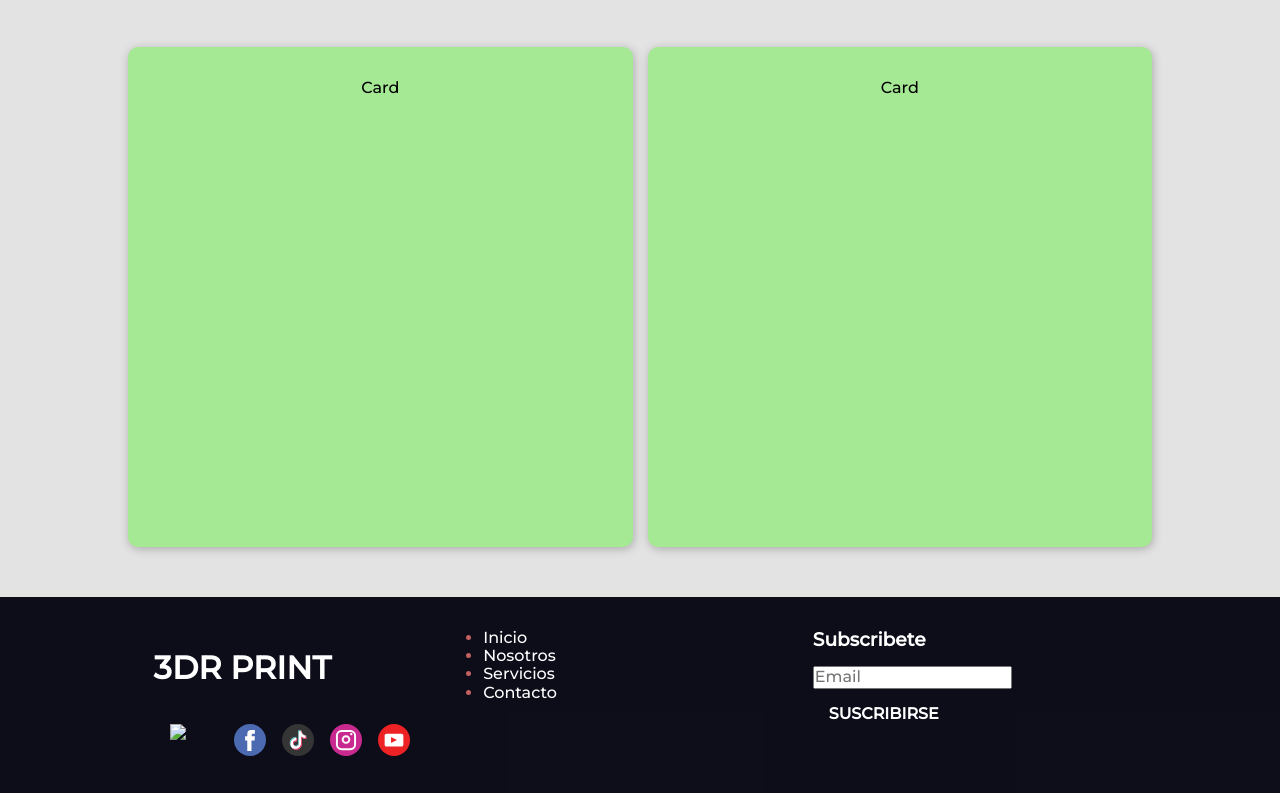
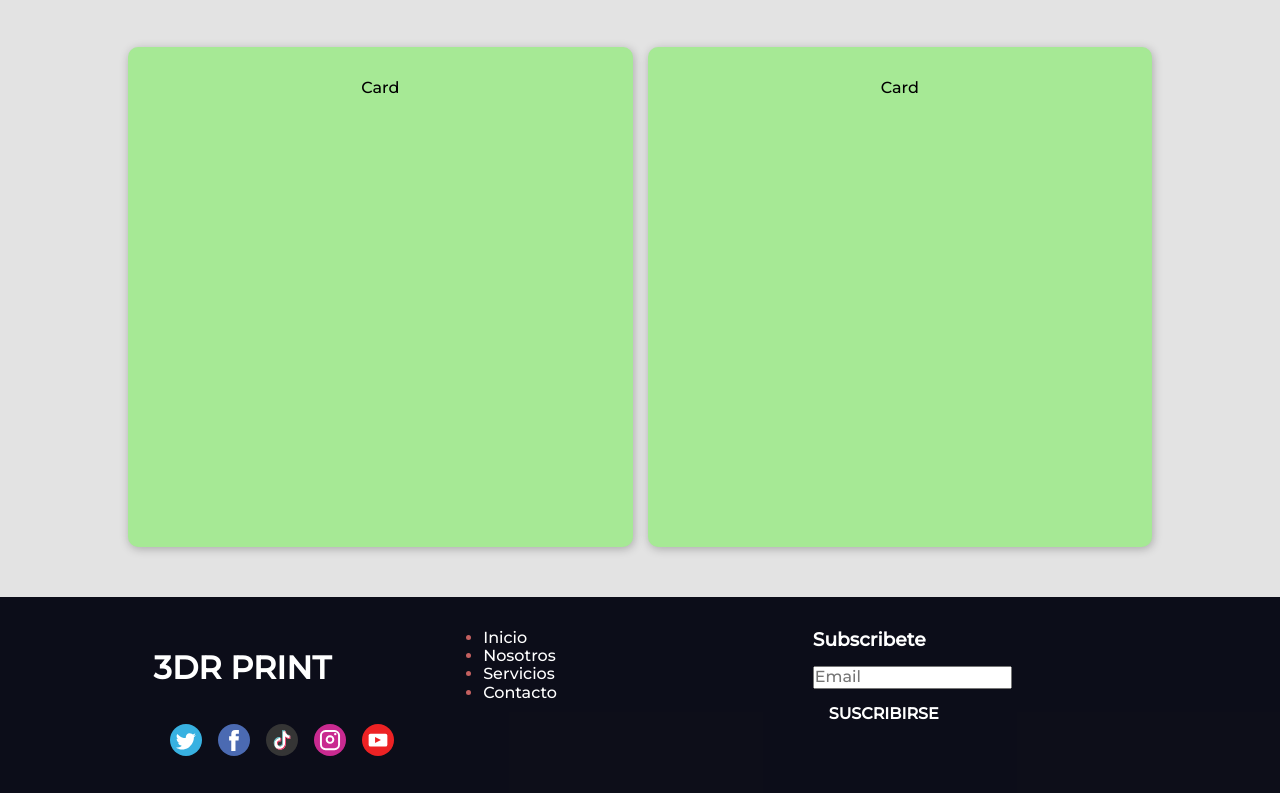
Before and after one commit to Aguas7x/Landing-Page, a plain HTML site: page index.html in a window 1280 px wide. Shown: the part 1321-2114 px from the top of the page. Drawn offline with nearby package versions, Linux system fonts and the light colour scheme.

Commit message:
logo de twitter

```diff
--- a/index.html
+++ b/index.html
@@ -114,7 +114,7 @@
                     <h1>3DR PRINT</h1>
                     <div class="nav-network">
                         <ul>
-                            <li><a class="btn btn-circle" href="#"><img src="./assets/Twitter-logo.svg"></a></li>
+                            <li><a class="btn btn-circle" href="#"><img src="./assets/Iconos redes sociales/Circular--Vector-Twiter-Icon.svg"></a></li>
                             <li><a class="btn btn-circle" href="#"><img src="./assets/Iconos redes sociales/Circular--Vector-Facebook-Icon.svg"></a></li>
                             <li><a class="btn btn-circle" href="#"><img src="./assets/Iconos redes sociales/Circular--Vector-Tiktok-Icon.svg"></a></li>
                             <li><a class="btn btn-circle" href="#"><img src="./assets/Iconos redes sociales/Circular--Vector-Instagram-Icon.svg"></a></li>
```
